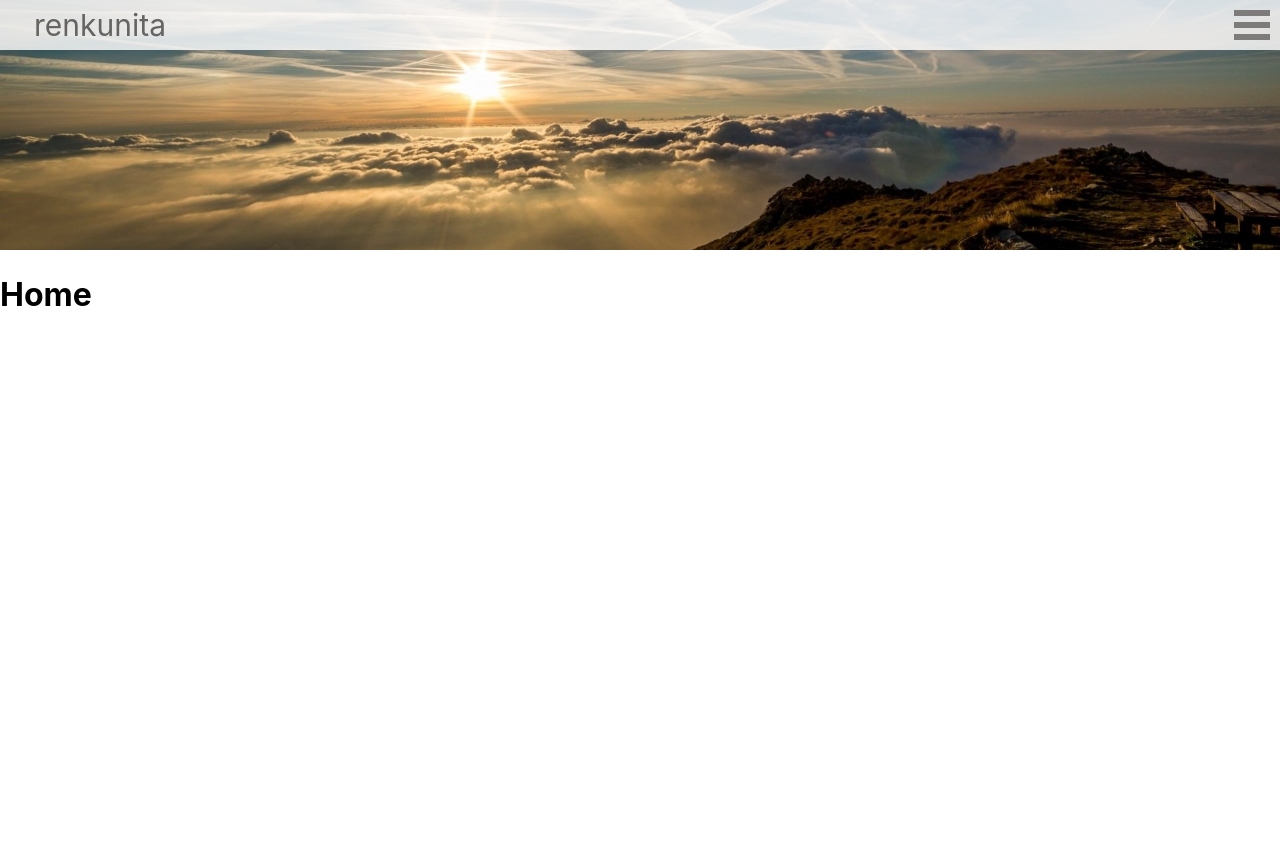
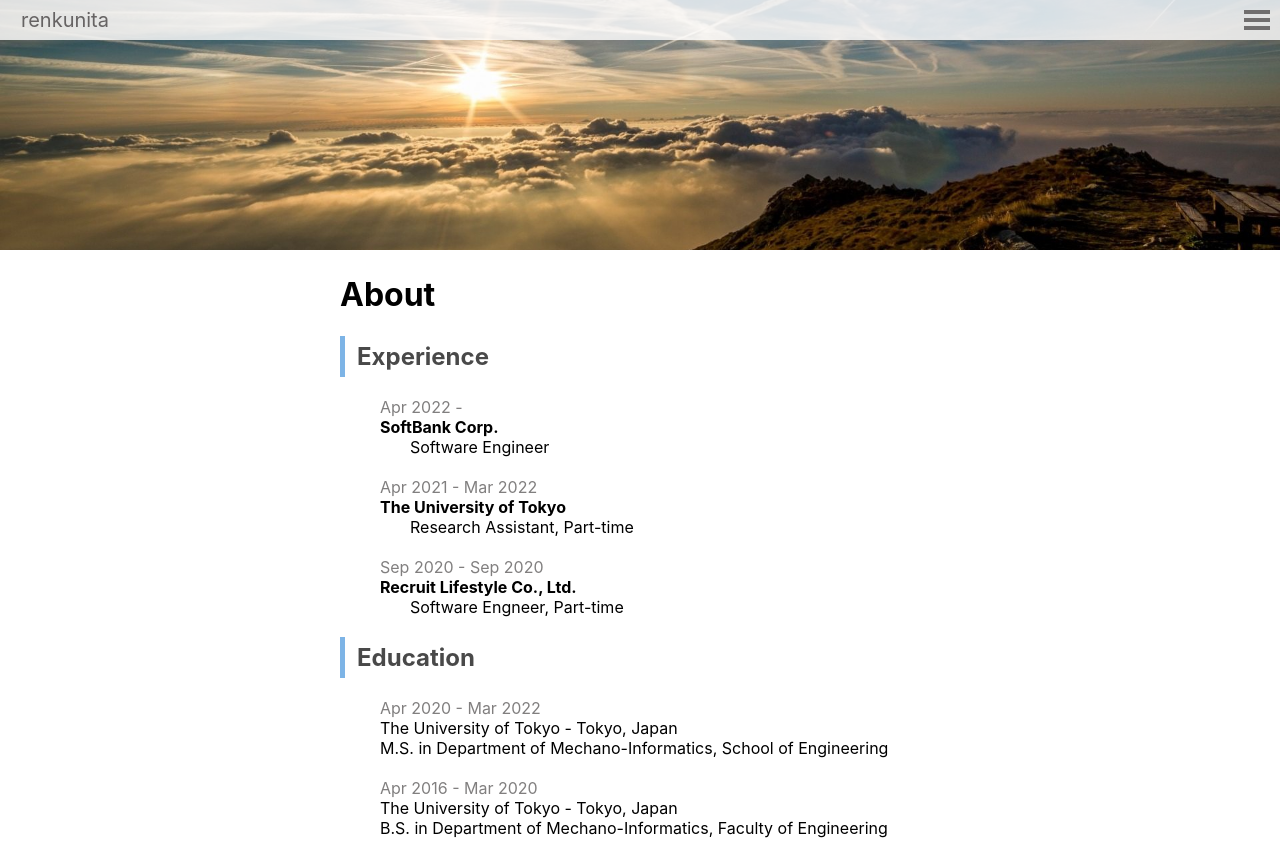
Before and after one commit to renkunita/about, a React (Create React App) app: page /about/page1 in a window 1280 px wide. Before the commit the page ends 800 px from the top, so only its background shows below. Built offline with nearby package versions, Linux system fonts and the light colour scheme.

Commit message:
Home update

```diff
--- a/src/Header.js
+++ b/src/Header.js
@@ -8,9 +8,9 @@ export default (props) => {
 
 
 
-        <div class="container">
-  <div class="box">renkunita</div>
-</div>
+      <div class="container">
+        <div class="box">renkunita</div>
+      </div>
 
     </>
   );
--- a/src/Home.css
+++ b/src/Home.css
@@ -1,3 +1,27 @@
+.title {
+
+    padding: 0.25em 0.5em;/*上下 左右の余白*/
+    color: #494949;/*文字色*/
+    background: transparent;/*背景透明に*/
+    border-left: solid 5px #7db4e6;/*左線*/
+
+}
+
+.content {
+  width: min(100%,600px);
+  margin:0 auto;
+  text-overflow: clip;
+
+}
+
+.mgr {
+  padding-left: 30px;
+}
+
+.dur {
+  color: #817f7f;
+}
+
 .topimage {
     /*親div*/
     position: relative; /*相対配置*/
--- a/src/Home.js
+++ b/src/Home.js
@@ -16,8 +16,49 @@ export default (props) => {
           />
       </div>
 
-      <h1>Home</h1>
+      <div className="content">
+      <h1>About</h1>
+      <h2 className="title">Experience</h2>
+      <ul>
+        <div>
+          <span className="dur">Apr 2022 - </span><br/>
+          <b>SoftBank Corp.</b><br/>
+          <span className="mgr">Software Engineer</span>
+        </div>
+        <br/>
+        <div>
+        <span className="dur">Apr 2021 - Mar 2022</span><br/>
+          <b>The University of Tokyo</b><br/>
+          <span className="mgr">Research Assistant, Part-time</span>
+        </div>
+        <br/>
+        <div>
+        <span className="dur">Sep 2020 - Sep 2020</span><br/>
+          <b>Recruit Lifestyle Co., Ltd.</b><br/>
+          <span className="mgr">Software Engneer, Part-time</span>
+        </div>
+      </ul>
 
+      <h2 className="title">Education</h2>
+      <ul>
+        <div>
+        <span className="dur">Apr 2020 - Mar 2022</span><br/>
+
+           The University of Tokyo - Tokyo, Japan<br/>
+           M.S. in Department of Mechano-Informatics, School of Engineering
+
+
+        </div>
+        <br/>
+        <div>
+        <span className="dur">Apr 2016 - Mar 2020</span><br/>
+
+           The University of Tokyo - Tokyo, Japan<br/>
+           B.S. in Department of Mechano-Informatics, Faculty of Engineering
+
+        </div>
+      </ul>
+      </div>
       </>
     );
   };
--- a/src/Sidebar.css
+++ b/src/Sidebar.css
@@ -1,26 +1,26 @@
 .container {
     width: 100%;
-    height: 50px;
+    height: 40px;
     position: fixed;
     z-index: 10;
     background-color: #ffffffd0;;
   }
 
-  .box {
-    width: 200px;
-    height: 50px;
-    display: flex;
+.box {
+  width: 130px;
+  height: 40px;
+  display: flex;
   justify-content: center;
   align-items: center;
-  font-size: 30px;
+  font-size: 20px;
   color:#666363;
   }
 
   /* Position and sizing of burger button */
   .bm-burger-button {
     position: fixed;
-    width: 36px;
-    height: 30px;
+    width: 26px;
+    height: 20px;
     right: 10px;
     top: 10px;
     float: right;
@@ -28,7 +28,7 @@
 
   /* Color/shape of burger icon bars */
   .bm-burger-bars {
-    background: #7e7b7b;
+    background: #706e6e;
   }
 
   /* Color/shape of burger icon bars on hover*/
@@ -53,13 +53,13 @@
   */
   .bm-menu-wrap {
     position: fixed;
-    height: 100%;
+    height: 50%;
     top: 0px;
   }
 
   /* General sidebar styles */
   .bm-menu {
-    background: #e5e6e9;
+    background: #ffffff;
     padding: 2.5em 1.5em 0;
     font-size: 1.15em;
   }
```
Also changed, not shown: 11 other files (tests, documents, lock files or other folders).
